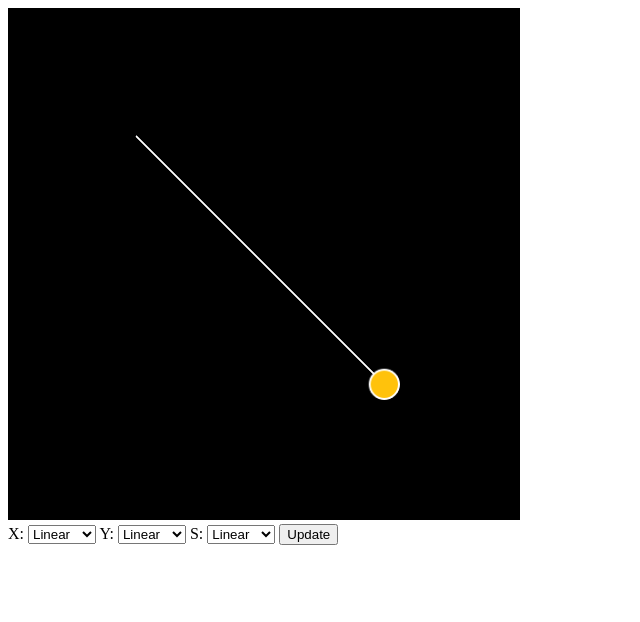
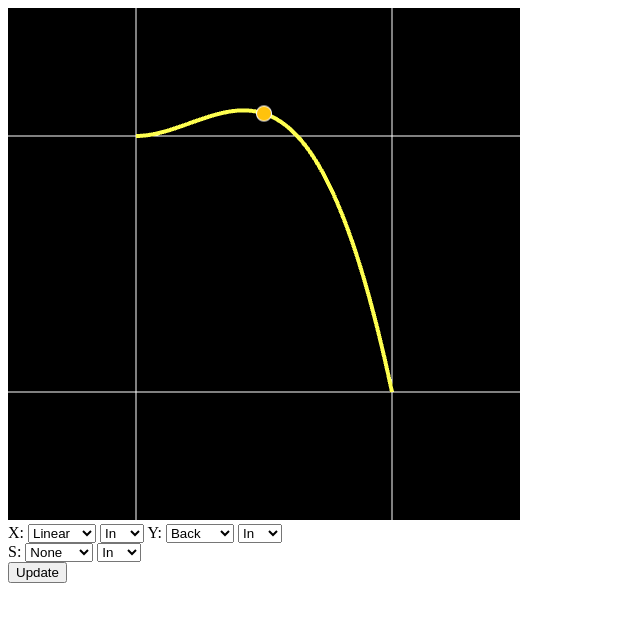
Before and after one commit to andreyugolnik/Tweens-Visualizer, a plain HTML site: page index.html in a window 1280 px wide. Shown: the whole page, without its empty margins (0-640 px from the left). Drawn offline with Linux system fonts and the light colour scheme.

Commit message:
Out mode added.

```diff
--- a/index.html
+++ b/index.html
@@ -13,8 +13,22 @@
 
     <form id="form">
         <label>X:</label> <select id="tween_x"></select>
+        <select id="tween_x_mode">
+            <option>In</option>
+            <option>Out</option>
+        </select>
         <label>Y:</label> <select id="tween_y"></select>
+        <select id="tween_y_mode">
+            <option>In</option>
+            <option>Out</option>
+        </select>
+        <br />
         <label>S:</label> <select id="tween_s"></select>
+        <select id="tween_s_mode">
+            <option>In</option>
+            <option>Out</option>
+        </select>
+        <br />
         <button type="button" onclick="updateTweens()">Update</button>
     </form>
 </body>
--- a/js/main.js
+++ b/js/main.js
@@ -29,21 +29,100 @@ Loader
 
 const tweeners = {}
 
-function setTwenners(x, y, s) {
-    tweeners.x = x;
-    tweeners.y = y;
-    tweeners.s = s;
-}
-
-function fillTweens(element) {
+function fillTweens(element, selectedIndex) {
     const list = tween_GetList();
 
     let select = document.getElementById(element);
     for (let i = 0; i < list.length; i++) {
-        var option = document.createElement("option");
+        let option = document.createElement("option");
         option.text = list[i].name;
         select.add(option);
     }
+
+    select.selectedIndex = selectedIndex;
+}
+
+function getTweenValue(tween, t) {
+    if (tween.mode === 'In') {
+        return tween.fn(t);
+    } else /*if (mode === 'Out')*/ {
+        return tween.fn(1.0 - t);
+    }
+}
+
+let circle,
+    line;
+
+function setup() {
+    let rect = new PIXI.Graphics();
+    rect.lineStyle(1, 0xFFFFFF, 1);
+    rect.moveTo(0, canvasSize.padding);
+    rect.lineTo(canvasSize.w, canvasSize.padding);
+    rect.moveTo(0, canvasSize.h - canvasSize.padding);
+    rect.lineTo(canvasSize.w, canvasSize.h - canvasSize.padding);
+    rect.moveTo(canvasSize.padding, 0);
+    rect.lineTo(canvasSize.padding, canvasSize.h);
+    rect.moveTo(canvasSize.w - canvasSize.padding, 0);
+    rect.lineTo(canvasSize.w - canvasSize.padding, canvasSize.h);
+    app.stage.addChild(rect);
+
+    line = new PIXI.Graphics();
+    line.lineStyle(4, 0xFFFF50, 1);
+    app.stage.addChild(line);
+
+    fillTweens("tween_x", 1);
+    fillTweens("tween_y", 3);
+    fillTweens("tween_s", 0);
+    updateTweens();
+
+    circle = new PIXI.Sprite(Loader.resources["images/circle.png"].texture);
+    circle.anchor.set(0.5, 0.5);
+    app.stage.addChild(circle);
+
+    app.ticker.add(dt => gameLoop(dt));
+
+}
+
+function updateTweens() {
+    const list = tween_GetList();
+
+    const x = document.getElementById("tween_x");
+    const x_fn = list[x.selectedIndex].fn;
+    if (x_fn) {
+        const mode = document.getElementById("tween_x_mode");
+        tweeners.x = {
+            fn: x_fn,
+            mode: mode.options[mode.selectedIndex].text
+        };
+    } else {
+        tweeners.x = null;
+    }
+
+    const y = document.getElementById("tween_y");
+    const y_fn = list[y.selectedIndex].fn;
+    if (y_fn) {
+        const mode = document.getElementById("tween_y_mode");
+        tweeners.y = {
+            fn: y_fn,
+            mode: mode.options[mode.selectedIndex].text
+        };
+    } else {
+        tweeners.y = null;
+    }
+
+    const s = document.getElementById("tween_s");
+    const s_fn = list[s.selectedIndex].fn;
+    if (s_fn) {
+        const mode = document.getElementById("tween_s_mode");
+        tweeners.s = {
+            fn: s_fn,
+            mode: mode.options[mode.selectedIndex].text
+        };
+    } else {
+        tweeners.s = null;
+    }
+
+    createLine();
 }
 
 function createLine() {
@@ -51,66 +130,49 @@ function createLine() {
     const height = canvasSize.h - canvasSize.padding * 2;
 
     line.clear();
-    line.moveTo(0, 0);
-    for (let i = 0; i <= 1.0; i += 0.01) {
-        const x = tweeners.x(i) * width;
-        const y = tweeners.y(i) * height;
-        line.lineTo(x, y);
+
+    const count = 100;
+    for (let i = 0; i <= count; i++) {
+        const t = i / count;
+        let x = canvasSize.padding;
+        if (tweeners.x) {
+            x += getTweenValue(tweeners.x, t) * width;
+        }
+
+        let y = canvasSize.padding;
+        if (tweeners.y) {
+            y += getTweenValue(tweeners.y, t) * height;
+        }
+
+        if (i == 0) {
+            line.moveTo(x, y);
+        } else {
+            line.lineTo(x, y);
+        }
     }
-}
-
-let circle,
-    line;
-
-function setup() {
-    line = new PIXI.Graphics();
-    line.lineStyle(2, 0xFFFFFF, 1);
-    app.stage.addChild(line);
-
-    fillTweens("tween_x");
-    fillTweens("tween_y");
-    fillTweens("tween_s");
-    updateTweens();
-
-    circle = new PIXI.Sprite(Loader.resources["images/circle.png"].texture);
-    circle.anchor.set(0.5, 0.5);
-    app.stage.addChild(circle);
-
-    app.ticker.add(delta => gameLoop(delta));
-
-}
-
-function updateTweens() {
-    const list = tween_GetList();
-    let tween_x = document.getElementById("tween_x");
-    let tween_y = document.getElementById("tween_y");
-    let tween_s = document.getElementById("tween_s");
-    setTwenners(
-        list[tween_x.selectedIndex].fn,
-        list[tween_y.selectedIndex].fn,
-        list[tween_s.selectedIndex].fn);
-
-    createLine();
 }
 
 let time = 0.0;
 
-function gameLoop(delta) {
-    let t = time <= 1.0 ? time : 1.0;
+function gameLoop(dt) {
+    time = (time + dt * 0.005) % 1;
+    const t = time;
 
-    line.x = canvasSize.padding;
-    line.y = canvasSize.padding;
+    circle.x = canvasSize.padding;
+    if (tweeners.x) {
+        let width = canvasSize.w - canvasSize.padding * 2;
+        circle.x += getTweenValue(tweeners.x, t) * width;
+    }
 
-    const width = canvasSize.w - canvasSize.padding * 2;
-    const height = canvasSize.h - canvasSize.padding * 2;
+    circle.y = canvasSize.padding;
+    if (tweeners.y) {
+        let height = canvasSize.h - canvasSize.padding * 2;
+        circle.y += getTweenValue(tweeners.y, t) * height;
+    }
 
-    circle.x = canvasSize.padding + tweeners.x(t) * width;
-    circle.y = canvasSize.padding + tweeners.y(t) * height;
-    const s = 0.25 + 0.75 * tweeners.s(t);
+    let s = 0.5;
+    if (tweeners.s) {
+        s += 0.5 * getTweenValue(tweeners.s, t);
+    }
     circle.scale.set(s, s);
-
-    time += delta * 0.01;
-    if (time >= 1.0) {
-        time = 0.0;
-    }
 }
--- a/js/tweeners.js
+++ b/js/tweeners.js
@@ -1,5 +1,6 @@
 function tween_GetList() {
     return [
+        { fn: null, name: "None" },
         { fn: tween_Linear, name: "Linear" },
         { fn: tween_Bounce, name: "Bounce" },
         { fn: tween_Back, name: "Back" },
```
